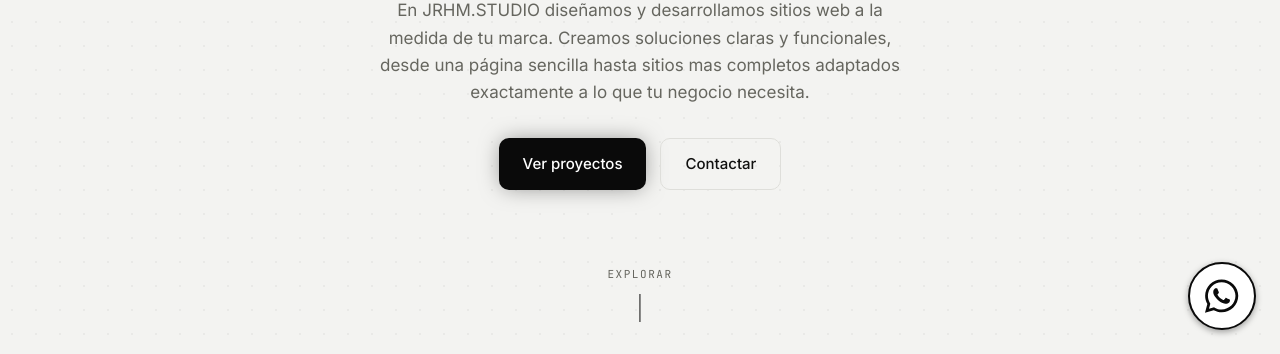
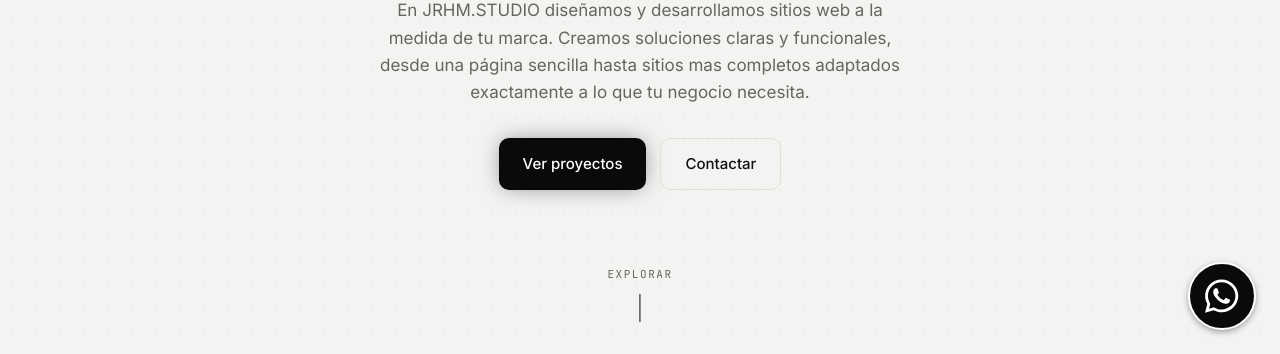
Before and after one commit to RicardoHdzm/jrhmweb, a plain HTML site: page public/index.html in a window 1280 px wide. Both pictures are taken after a click on the button "Cambiar a modo claro". Shown: the part 446-800 px from the top of the page. Drawn offline with Linux system fonts and the light colour scheme.

Commit message:
Update style.css

```diff
--- a/public/style.css
+++ b/public/style.css
@@ -1078,9 +1078,9 @@ button {
 }
 
 :root[data-theme="light"] .whatsapp-float {
-  background: var(--surface);
-  border: 2px solid var(--accent);
-  color: var(--accent);
+  background: var(--accent);
+  border: 2px solid var(--accent-contrast);
+  color: var(--accent-contrast);
 }
 :root[data-theme="light"]  .whatsapp-float:hover{
   background: var(--accent);
```
